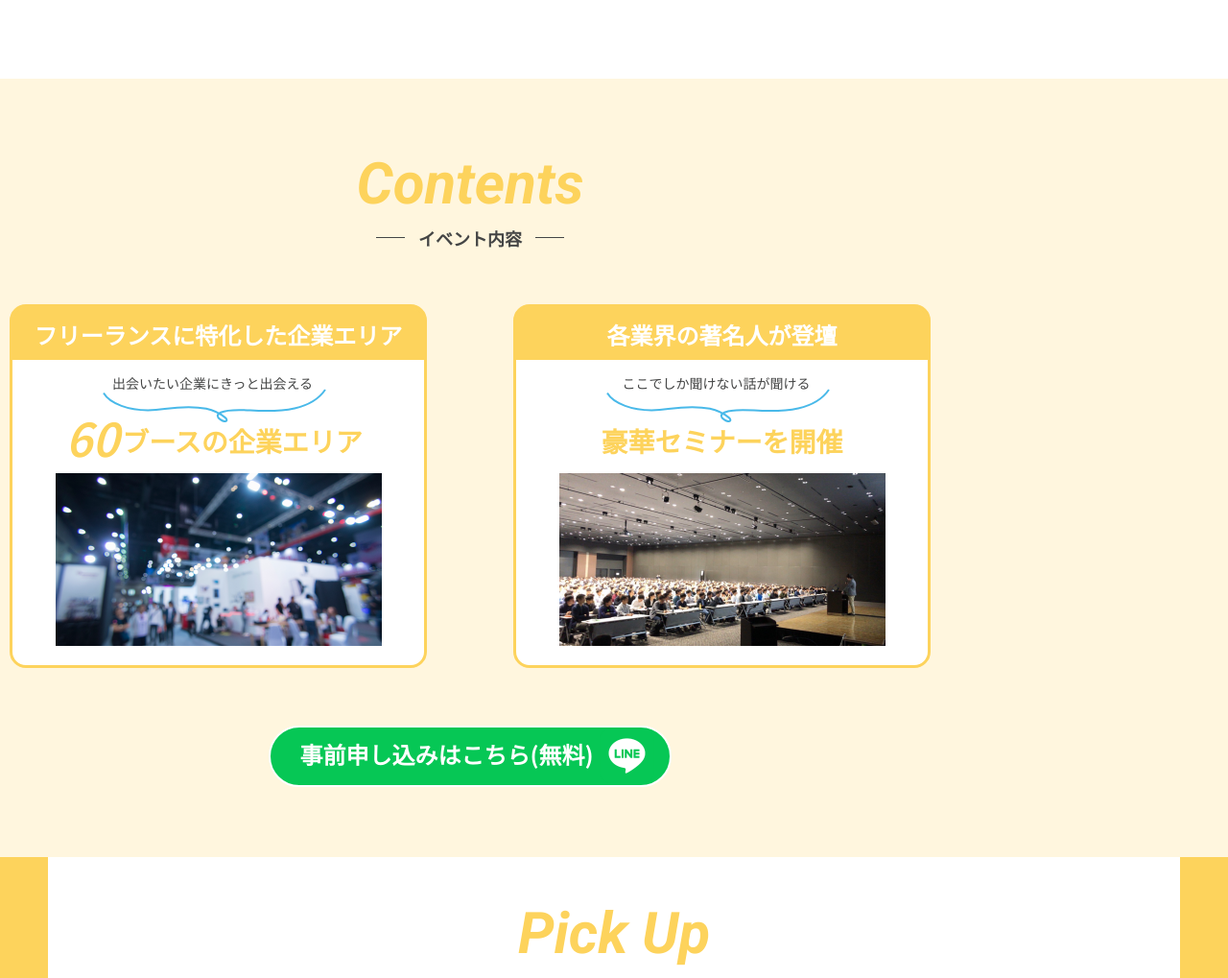
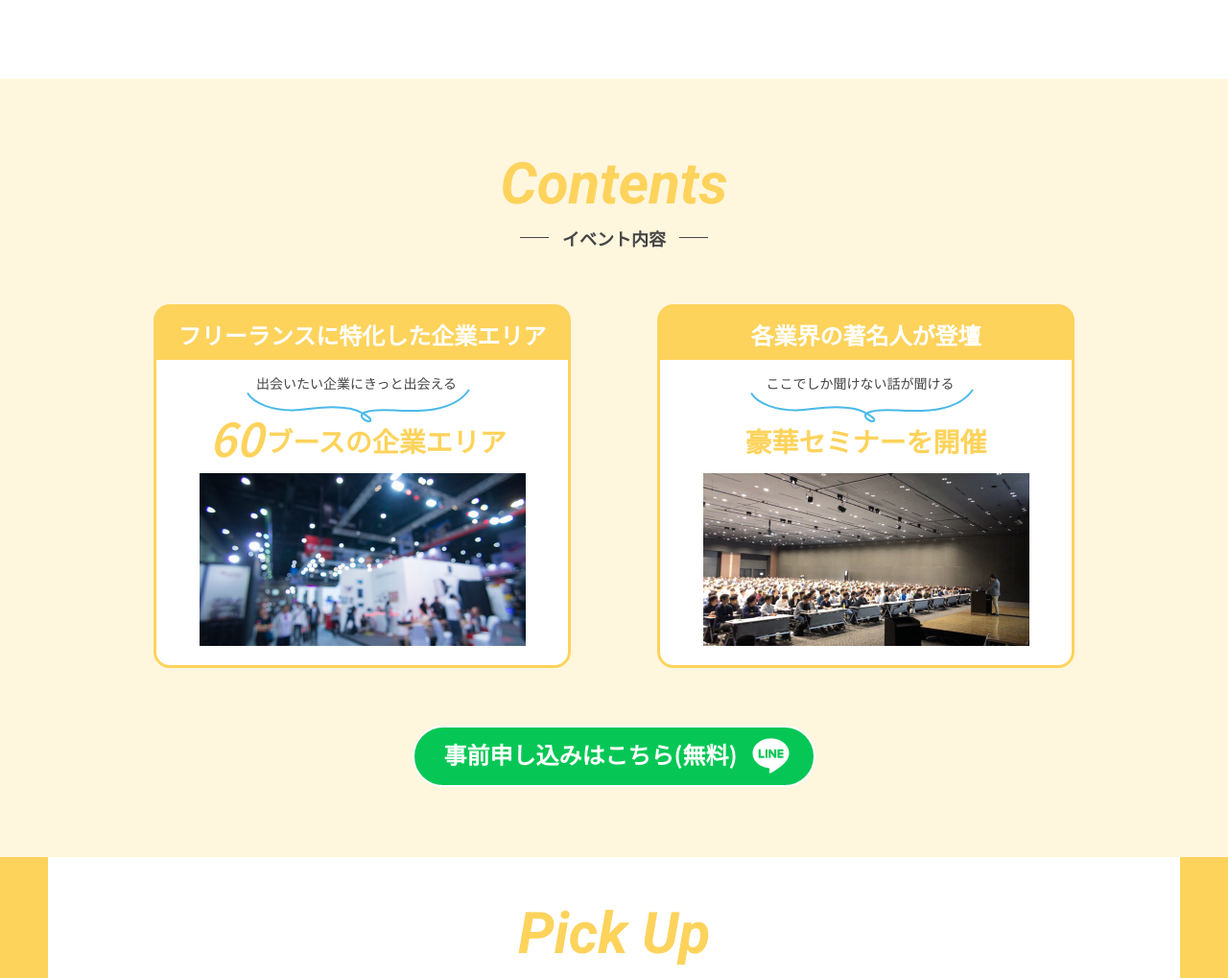
Before and after one commit to KazukiHosokawa2328/demo_week7, a PHP site: page / in a window 1280 px wide. Shown: the part 2390-3409 px from the top of the page at 96% size. Run offline with PHP 8.4, Linux system fonts and the light colour scheme.

Commit message:
[add]レスポンシブのレイアウト調節

```diff
--- a/css/style.css
+++ b/css/style.css
@@ -87,9 +87,15 @@ textarea {
 body {
   font-family: "Noto sans JP", sans-serif;
   position: relative;
-  width: 100vw;
-  max-width: 100vw;
-  overflow-x: hidden;
+  width: 100%;
+  overflow-x: auto;
+}
+
+@media screen and (max-width: 480px) {
+  html,
+  body {
+    overflow-x: hidden !important;
+  }
 }
 
 /*---------------------
@@ -408,7 +414,15 @@ body {
 }
 @media screen and (max-width: 480px) {
   .window-button__wrapper {
-    display: block;
+    display: -webkit-box;
+    display: -ms-flexbox;
+    display: flex;
+    -webkit-box-pack: center;
+        -ms-flex-pack: center;
+            justify-content: center;
+    -webkit-box-align: end;
+        -ms-flex-align: end;
+            align-items: flex-end;
     position: fixed;
     z-index: 999;
     bottom: 0;
@@ -445,7 +459,7 @@ body {
     width: 95vw;
     padding: 8px 45px 9px 5px;
     color: #fff;
-    font-size: 19.6px;
+    font-size: 1.2rem;
     font-weight: 500;
     border-radius: 49px;
     border: 1.633px solid #fff;
@@ -1002,9 +1016,11 @@ body {
   }
 }
 
-.contents__inner {
-  margin-left: 10px;
-  margin-right: 10px;
+@media screen and (max-width: 480px) {
+  .contents__inner {
+    margin-left: 10px;
+    margin-right: 10px;
+  }
 }
 
 .contents__info {
@@ -1311,7 +1327,7 @@ body {
   .company-info--OPLAN {
     width: 100%;
     margin: 14px auto 0;
-    padding: 0;
+    padding: 0 10px;
     font-size: 14px;
     font-weight: 500;
     line-height: 1.5;
@@ -1344,6 +1360,7 @@ body {
     width: 100%;
     margin: 12px auto 0;
     text-align: center;
+    padding: 0 10px;
   }
 }
 
@@ -1366,6 +1383,7 @@ body {
   .company-info--BOC {
     width: 100%;
     margin: 12px auto 0;
+    padding: 0 10px;
   }
 }
 
@@ -1388,6 +1406,7 @@ body {
   .company-info--creava {
     width: 100%;
     margin: 0 auto;
+    padding: 0 10px;
   }
 }
 .company-info--creava img {
--- a/scss/components/_button.scss
+++ b/scss/components/_button.scss
@@ -69,7 +69,9 @@
 .window-button__wrapper {
   display: none;
   @include mq(sp) {
-    display: block;
+    display: flex;
+    justify-content: center;
+    align-items: flex-end;
     position: fixed;
     z-index: 999;
     bottom: 0;
@@ -103,7 +105,7 @@
     width: 95vw;
     padding: 8px 45px 9px 5px;
     color: #fff;
-    font-size: 19.6px;
+    font-size: 1.2rem;
     font-weight: 500;
     border-radius: 49px;
     border: 1.633px solid #fff;
--- a/scss/components/_contents.scss
+++ b/scss/components/_contents.scss
@@ -17,8 +17,10 @@
 }
 
 .contents__inner {
-  margin-left: 10px;
-  margin-right: 10px;
+  @include mq(sp) {
+    margin-left: 10px;
+    margin-right: 10px;
+  }
 }
 
 .contents__info {
--- a/scss/components/_layout.scss
+++ b/scss/components/_layout.scss
@@ -3,9 +3,15 @@
 body {
   font-family: "Noto sans JP", sans-serif;
   position: relative;
-  width: 100vw;
-  max-width: 100vw;
-  overflow-x: hidden;
+  width: 100%;
+  overflow-x: auto;
+}
+
+html,
+body {
+  @include mq(sp) {
+    overflow-x: hidden !important;
+  }
 }
 
 /*---------------------
--- a/scss/components/_pick-up.scss
+++ b/scss/components/_pick-up.scss
@@ -80,7 +80,7 @@
   @include mq(sp) {
     width: 100%;
     margin: 14px auto 0;
-    padding: 0;
+    padding: 0 10px;
     font-size: 14px;
     font-weight: 500;
     line-height: 1.5;
@@ -109,6 +109,7 @@
     width: 100%;
     margin: 12px auto 0;
     text-align: center;
+    padding: 0 10px;
   }
 }
 .company--BOC {
@@ -125,6 +126,7 @@
   @include mq(sp) {
     width: 100%;
     margin: 12px auto 0;
+    padding: 0 10px;
   }
 }
 .company--creava {
@@ -141,6 +143,7 @@
   @include mq(sp) {
     width: 100%;
     margin: 0 auto;
+    padding: 0 10px;
   }
 
   img {
```
